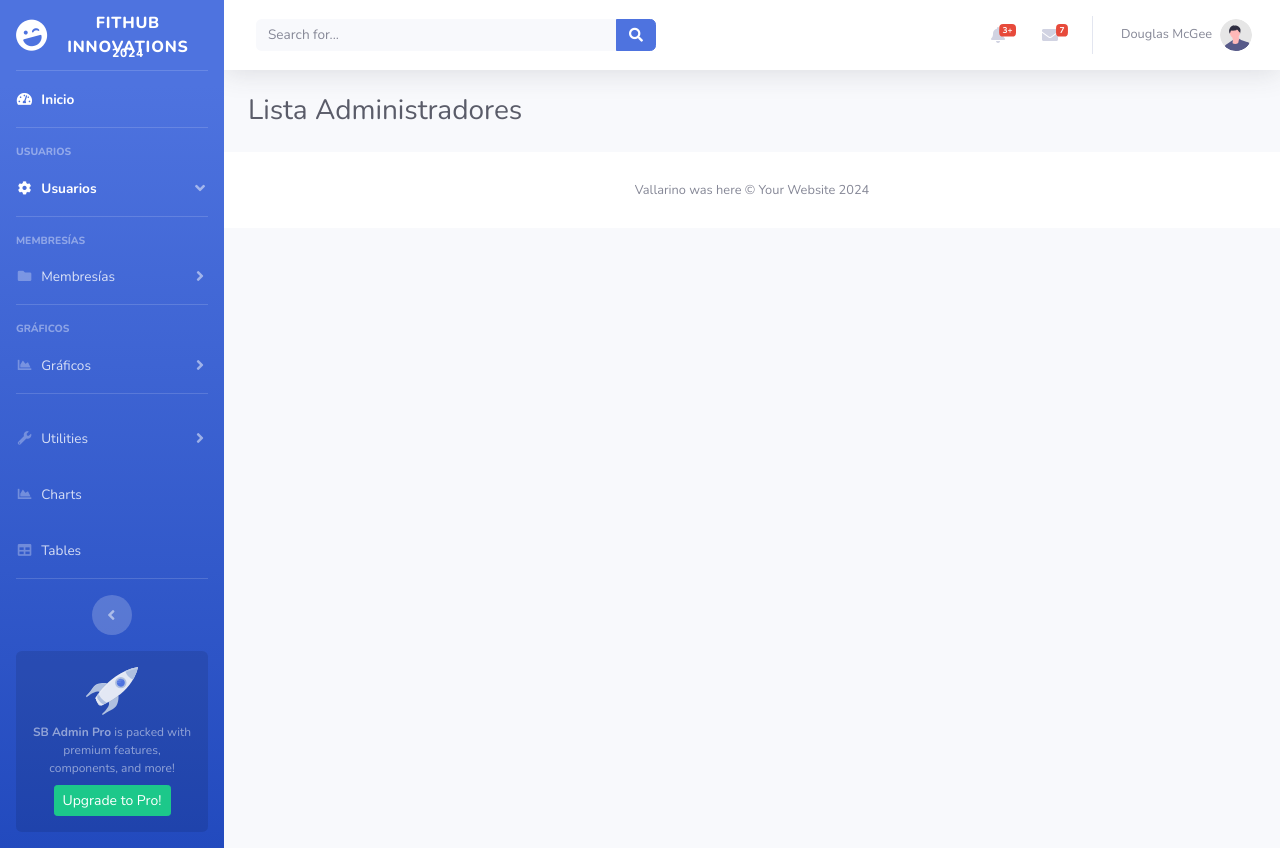
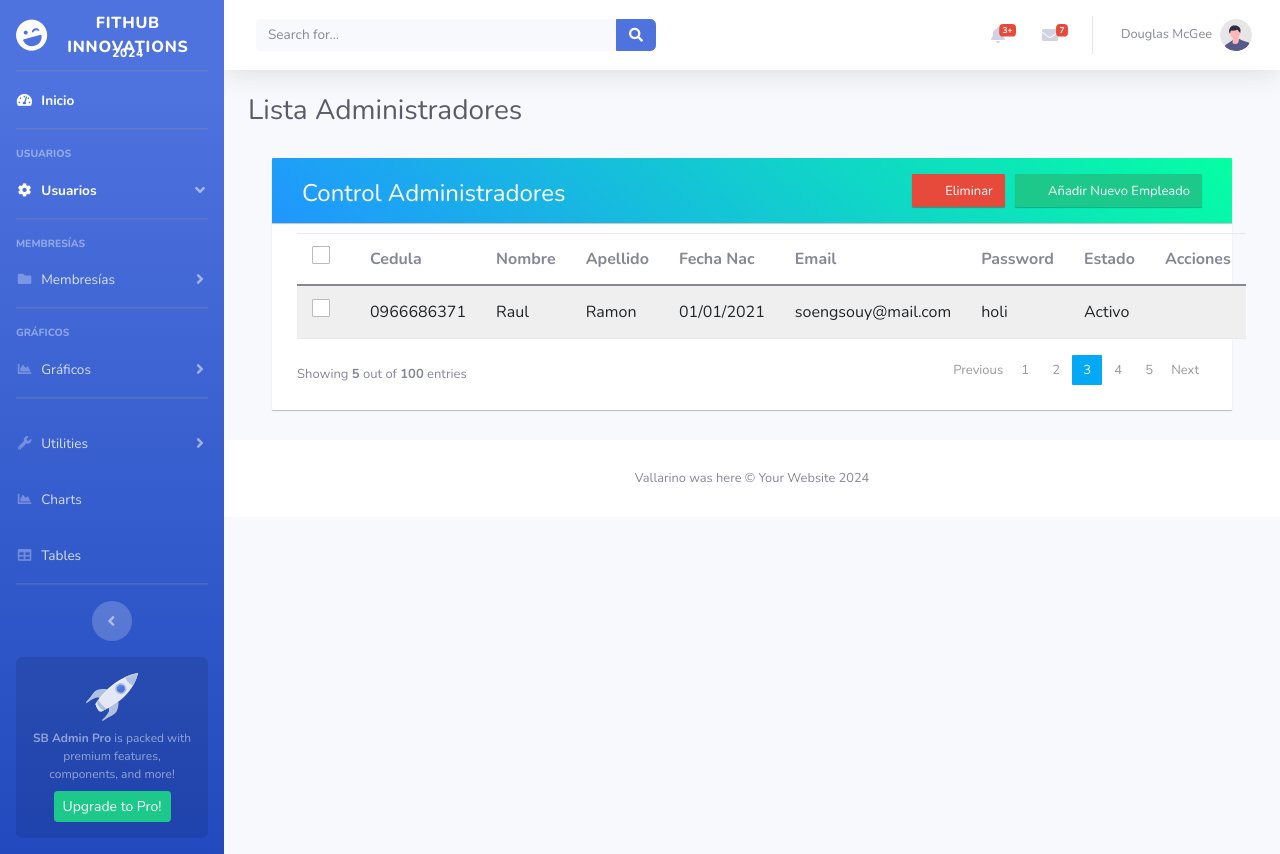
Before and after one commit to Mgsk8/FitHubInnovations, a Flask app: page /vista_admins_admin in a window 1280 px wide. Run offline with Flask 3, Linux system fonts and the light colour scheme; some libraries are stand-ins or nearby versions.

Commit message:
Herencia de tablas de control de usuarios en diferentes vistas

```diff
--- /dev/null
+++ b/ProyectoGym/static/Css/TablaCrud.css
@@ -0,0 +1,270 @@
+body {
+    color: #566787;
+    background: #f5f5f5;
+    font-family: "Varela Round", sans-serif;
+    font-size: 13px;
+}
+
+.table-wrapper {
+    background: #fff;
+    padding: 20px 25px;
+    margin: 30px 0;
+    border-radius: 1px;
+    box-shadow: 0 1px 1px rgba(0, 0, 0, 0.247);
+}
+
+.table-title {
+    padding-bottom: 15px;
+    background: linear-gradient(40deg, #2096ff, #05ffa3) !important;
+    color: #fff;
+    padding: 16px 30px;
+    margin: -20px -25px 10px;
+    border-radius: 1px 1px 0 0;
+    box-shadow: 0 1px 1px rgba(0, 0, 0, 0.247);
+}
+
+.table-title h2 {
+    margin: 5px 0 0;
+    font-size: 24px;
+}
+
+.table-title .btn-group {
+    float: right;
+}
+
+.table-title .btn {
+    color: #fff;
+    float: right;
+    font-size: 13px;
+    border: none;
+    min-width: 50px;
+    border-radius: 1px;
+    border: none;
+    outline: none !important;
+    margin-left: 10px;
+    box-shadow: 0 1px 1px rgba(0, 0, 0, 0.247);
+}
+
+.table-title .btn i {
+    float: left;
+    font-size: 21px;
+    margin-right: 5px;
+}
+
+.table-title .btn span {
+    float: left;
+    margin-top: 2px;
+}
+
+table.table tr th,
+table.table tr td {
+    border-color: #e9e9e9;
+    padding: 12px 15px;
+    vertical-align: middle;
+}
+
+table.table tr th:first-child {
+    width: 60px;
+}
+
+table.table tr th:last-child {
+    width: 100px;
+}
+
+table.table-striped tbody tr:nth-of-type(odd) {
+    background-color: #fcfcfc;
+}
+
+table.table-striped.table-hover tbody tr:hover {
+    background: #f5f5f5;
+}
+
+table.table th i {
+    font-size: 13px;
+    margin: 0 5px;
+    cursor: pointer;
+}
+
+table.table td:last-child i {
+    opacity: 0.9;
+    font-size: 22px;
+    margin: 0 5px;
+}
+
+table.table td a {
+    font-weight: bold;
+    color: #566787;
+    display: inline-block;
+    text-decoration: none;
+    outline: none !important;
+}
+
+table.table td a:hover {
+    color: #2196f3;
+}
+
+table.table td a.edit {
+    color: #ffc107;
+}
+
+table.table td a.delete {
+    color: #f44336;
+}
+
+table.table td i {
+    font-size: 19px;
+}
+
+table.table .avatar {
+    border-radius: 1px;
+    vertical-align: middle;
+    margin-right: 10px;
+}
+
+.pagination {
+    float: right;
+    margin: 0 0 5px;
+}
+
+.pagination li a {
+    border: none;
+    font-size: 13px;
+    min-width: 30px;
+    min-height: 30px;
+    color: #999;
+    margin: 0 2px;
+    line-height: 30px;
+    border-radius: 1px !important;
+    text-align: center;
+    padding: 0 6px;
+}
+
+.pagination li a:hover {
+    color: #666;
+}
+
+.pagination li.active a,
+.pagination li.active a.page-link {
+    background: #03a9f4;
+}
+
+.pagination li.active a:hover {
+    background: #0397d6;
+}
+
+.pagination li.disabled i {
+    color: #ccc;
+}
+
+.pagination li i {
+    font-size: 16px;
+    padding-top: 6px;
+}
+
+.hint-text {
+    float: left;
+    margin-top: 10px;
+    font-size: 13px;
+}
+
+/* Custom checkbox */
+.custom-checkbox {
+    position: relative;
+}
+
+.custom-checkbox input[type="checkbox"] {
+    opacity: 0;
+    position: absolute;
+    margin: 5px 0 0 3px;
+    z-index: 9;
+}
+
+.custom-checkbox label:before {
+    width: 18px;
+    height: 18px;
+}
+
+.custom-checkbox label:before {
+    content: "";
+    margin-right: 10px;
+    display: inline-block;
+    vertical-align: text-top;
+    background: white;
+    border: 1px solid #bbb;
+    border-radius: 1px;
+    box-sizing: border-box;
+    z-index: 2;
+}
+
+.custom-checkbox input[type="checkbox"]:checked+label:after {
+    content: "";
+    position: absolute;
+    left: 6px;
+    top: 3px;
+    width: 6px;
+    height: 11px;
+    border: solid #000;
+    border-width: 0 3px 3px 0;
+    transform: inherit;
+    z-index: 3;
+    transform: rotateZ(45deg);
+}
+
+.custom-checkbox input[type="checkbox"]:checked+label:before {
+    border-color: #03a9f4;
+    background: #03a9f4;
+}
+
+.custom-checkbox input[type="checkbox"]:checked+label:after {
+    border-color: #fff;
+}
+
+.custom-checkbox input[type="checkbox"]:disabled+label:before {
+    color: #b8b8b8;
+    cursor: auto;
+    box-shadow: none;
+    background: #ddd;
+}
+
+/* Modal styles */
+.modal .modal-dialog {
+    max-width: 400px;
+}
+
+.modal .modal-header,
+.modal .modal-body,
+.modal .modal-footer {
+    padding: 20px 30px;
+}
+
+.modal .modal-content {
+    border-radius: 1px;
+}
+
+.modal .modal-footer {
+    background: #ecf0f1;
+    border-radius: 0 0 1px 1px;
+}
+
+.modal .modal-title {
+    display: inline-block;
+}
+
+.modal .form-control {
+    border-radius: 1px;
+    box-shadow: none;
+    border-color: #dddddd;
+}
+
+.modal textarea.form-control {
+    resize: vertical;
+}
+
+.modal .btn {
+    border-radius: 1px;
+    min-width: 100px;
+}
+
+.modal form label {
+    font-weight: normal;
+}
--- a/ProyectoGym/templates/administrador/VistaAdministradoresAdmin.html
+++ b/ProyectoGym/templates/administrador/VistaAdministradoresAdmin.html
@@ -1,10 +1,4 @@
-<html>
-    {%extends'administrador/dashboardAdmin.html'%}
-
-    {% block page_content %}
-    <!-- Page Heading -->
-    <div class="d-sm-flex align-items-center justify-content-between mb-4">
-        <h1 class="h3 mb-0 text-gray-800">Lista Administradores</h1>
-    </div>
-    {% endblock %}
-</html>
+{% extends'administrador/controlUsuarios.html' %}
+{% block titulo %}
+Control Administradores
+{% endblock %}
--- a/ProyectoGym/templates/administrador/VistaClientesAdmin.html
+++ b/ProyectoGym/templates/administrador/VistaClientesAdmin.html
@@ -0,0 +1,4 @@
+{% extends'administrador/controlUsuarios.html' %}
+{% block titulo %}
+Control Clientes
+{% endblock %}
--- a/ProyectoGym/templates/administrador/VistaEntrenadoresAdmin.html
+++ b/ProyectoGym/templates/administrador/VistaEntrenadoresAdmin.html
@@ -0,0 +1,4 @@
+{% extends'administrador/controlUsuarios.html' %}
+{% block titulo %}
+Control Entrenadores
+{% endblock %}
--- a/ProyectoGym/templates/administrador/VistaRecepcionistasAdmin.html
+++ b/ProyectoGym/templates/administrador/VistaRecepcionistasAdmin.html
@@ -0,0 +1,4 @@
+{% extends'administrador/controlUsuarios.html' %}
+{% block titulo %}
+Control Recepcionistas
+{% endblock %}
--- a/ProyectoGym/templates/administrador/VistaSupervisoresAdmin.html
+++ b/ProyectoGym/templates/administrador/VistaSupervisoresAdmin.html
@@ -0,0 +1,4 @@
+{% extends'administrador/controlUsuarios.html' %}
+{% block titulo %}
+Control Supervisores
+{% endblock %}
--- /dev/null
+++ b/ProyectoGym/templates/administrador/controlUsuarios.html
@@ -0,0 +1,176 @@
+<html>
+<link rel="stylesheet" href="../../static/Css/TablaCrud.css">
+<link rel="stylesheet" href="../../static/bootstrap-5.0.2-dist/bootstrap-5.0.2-dist/css/bootstrap.min.css">
+<link rel="stylesheet" href="https://fonts.googleapis.com/icon?family=Material+Icons" >
+<script href="../../static/js/TablaCrud.js"></script>
+{% extends'administrador/dashboardAdmin.html' %}
+
+{% block page_content %}
+<!-- Page Heading -->
+<div class="d-sm-flex align-items-center justify-content-between mb-4">
+    <h1 class="h3 mb-0 text-gray-800">Lista Administradores</h1>
+</div>
+
+<div class="container">
+    <div class="table-wrapper">
+        <div class="table-title">
+            <div class="row">
+                <div class="col-sm-6">
+                    <h2>{% block titulo %} Control de usuarios | {% endblock %}</h2>
+                </div>
+                <div class="col-sm-6">
+                    <a href="#aggEmpleadoModal" class="btn btn-success" data-toggle="modal"><i class="material-icons">&#xE147;</i> <span>Añadir Nuevo Empleado</span></a>
+                    <a href="#eliminarEmpleadoModal" class="btn btn-danger" data-toggle="modal"><i class="material-icons">&#xE15C;</i> <span>Eliminar</span></a>
+                </div>
+            </div>
+        </div>
+        <table class="table table-striped table-hover">
+            <thead>
+                <tr>
+                    <th>
+                        <span class="custom-checkbox">
+                            <input type="checkbox" id="selectAll" />
+                            <label for="selectAll"></label>
+                        </span>
+                    </th>
+                    <th>Cedula</th>
+                    <th>Nombre</th>
+                    <th>Apellido</th>
+                    <th>Fecha Nac</th>
+                    <th>Email</th>
+                    <th>Password</th>
+                    <th>Estado</th>
+                    <th>Acciones</th>
+                </tr>
+            </thead>
+            <tbody>
+                <tr>
+                    <td>
+                        <span class="custom-checkbox">
+                            <input type="checkbox" id="checkbox1" name="options[]" value="1" />
+                            <label for="checkbox1"></label>
+                        </span>
+                    </td>
+                    <td>0966686371</td>
+                    <td>Raul</td>
+                    <td>Ramon</td>
+                    <td>01/01/2021</td>
+                    <td>soengsouy@mail.com</td>
+                    <td>holi</td>
+                    <td>Activo</td>
+                    <td>
+                        <a href="#editEmployeeModal" class="edit" data-toggle="modal"><i class="material-icons" data-toggle="tooltip" title="Edit">&#xE254;</i></a>
+                        <a href="#deleteEmployeeModal" class="delete" data-toggle="modal"><i class="material-icons" data-toggle="tooltip" title="Delete">&#xE872;</i></a>
+                    </td>
+                </tr>
+            </tbody>
+        </table>
+        <div class="clearfix">
+            <div class="hint-text">Showing <b>5</b> out of <b>100</b> entries</div>
+            <ul class="pagination">
+                <li class="page-item disabled"><a href="#">Previous</a></li>
+                <li class="page-item"><a href="#" class="page-link">1</a></li>
+                <li class="page-item"><a href="#" class="page-link">2</a></li>
+                <li class="page-item active"><a href="#" class="page-link">3</a></li>
+                <li class="page-item"><a href="#" class="page-link">4</a></li>
+                <li class="page-item"><a href="#" class="page-link">5</a></li>
+                <li class="page-item"><a href="#" class="page-link">Next</a></li>
+            </ul>
+        </div>
+    </div>
+</div>
+<!-- Edit Modal HTML -->
+<div id="aggEmpleadoModal" class="modal fade">
+    <div class="modal-dialog">
+        <div class="modal-content">
+            <form>
+                <div class="modal-header">
+                    <h4 class="modal-title">Añadir Empleado</h4>
+                    <button type="button" class="close" data-dismiss="modal" aria-hidden="true">&times;</button>
+                </div>
+                <div class="modal-body">
+                    <div class="form-group">
+                        <label>Name</label>
+                        <input type="text" class="form-control" required />
+                    </div>
+                    <div class="form-group">
+                        <label>Email</label>
+                        <input type="email" class="form-control" required />
+                    </div>
+                    <div class="form-group">
+                        <label>Address</label>
+                        <textarea class="form-control" required></textarea>
+                    </div>
+                    <div class="form-group">
+                        <label>Phone</label>
+                        <input type="text" class="form-control" required />
+                    </div>
+                </div>
+                <div class="modal-footer">
+                    <input type="button" class="btn btn-default" data-dismiss="modal" value="Cancel" />
+                    <input type="submit" class="btn btn-success" value="Add" />
+                </div>
+            </form>
+        </div>
+    </div>
+</div>
+<!-- Edit Modal HTML -->
+<div id="editEmpleadoModal" class="modal fade">
+    <div class="modal-dialog">
+        <div class="modal-content">
+            <form>
+                <div class="modal-header">
+                    <h4 class="modal-title">Editar Empleado</h4>
+                    <button type="button" class="close" data-dismiss="modal" aria-hidden="true">&times;</button>
+                </div>
+                <div class="modal-body">
+                    <div class="form-group">
+                        <label>Name</label>
+                        <input type="text" class="form-control" required />
+                    </div>
+                    <div class="form-group">
+                        <label>Email</label>
+                        <input type="email" class="form-control" required />
+                    </div>
+                    <div class="form-group">
+                        <label>Address</label>
+                        <textarea class="form-control" required></textarea>
+                    </div>
+                    <div class="form-group">
+                        <label>Phone</label>
+                        <input type="text" class="form-control" required />
+                    </div>
+                </div>
+                <div class="modal-footer">
+                    <input type="button" class="btn btn-default" data-dismiss="modal" value="Cancel" />
+                    <input type="submit" class="btn btn-info" value="Save" />
+                </div>
+            </form>
+        </div>
+    </div>
+</div>
+<!-- Delete Modal HTML -->
+<div id="eliminarEmpleadoModal" class="modal fade">
+    <div class="modal-dialog">
+        <div class="modal-content">
+            <form>
+                <div class="modal-header">
+                    <h4 class="modal-title">Eliminar Empleado</h4>
+                    <button type="button" class="close" data-dismiss="modal" aria-hidden="true">&times;</button>
+                </div>
+                <div class="modal-body">
+                    <p>Are you sure you want to delete these Records?</p>
+                    <p class="text-warning"><small>This action cannot be undone.</small></p>
+                </div>
+                <div class="modal-footer">
+                    <input type="button" class="btn btn-default" data-dismiss="modal" value="Cancel" />
+                    <input type="submit" class="btn btn-danger" value="Delete" />
+                </div>
+            </form>
+        </div>
+    </div>
+</div>
+
+{% endblock %}
+
+</html>
```
Also changed, not shown: ProyectoGym/static/js/TablaCrud.js (added, +24 -0 lines), ProyectoGym/templates/administrador/prueba.html (deleted, +0 -37 lines), ProyectoGym/static/img/FotoAnonima.png (added).
